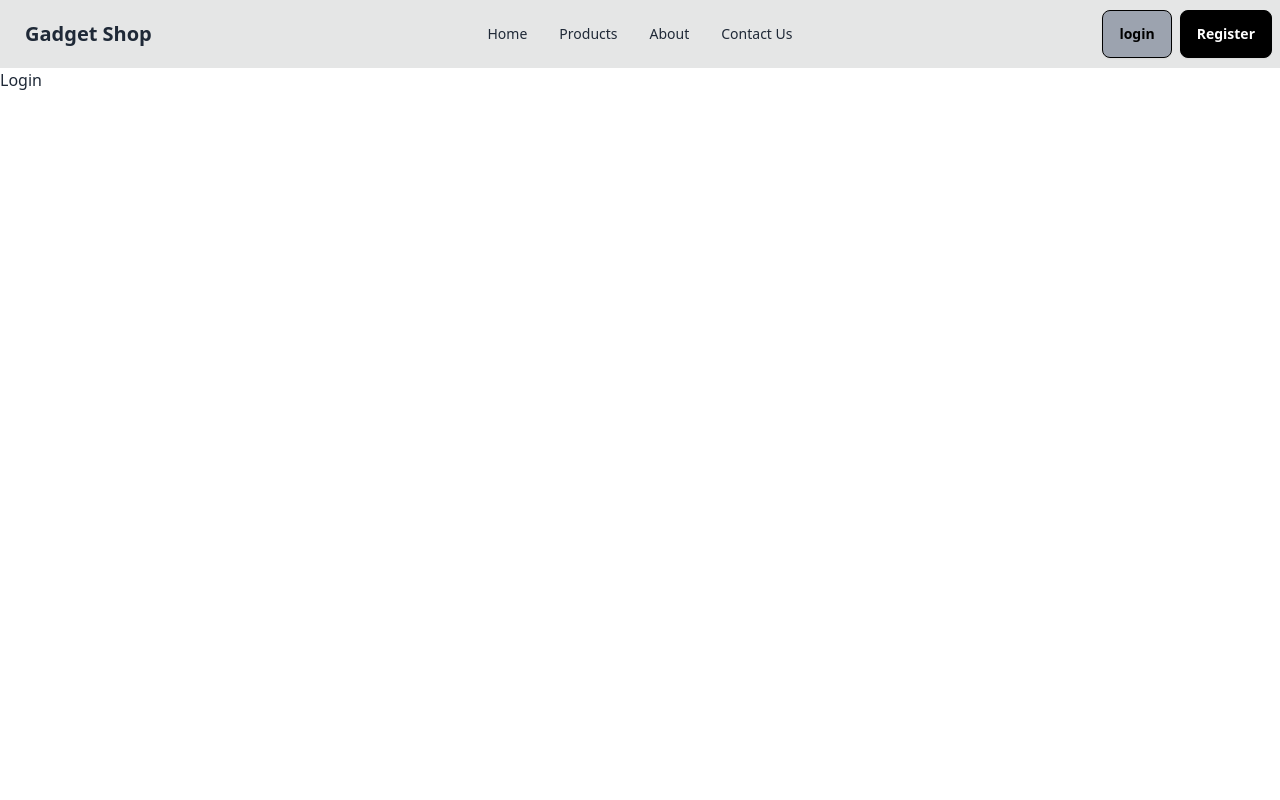
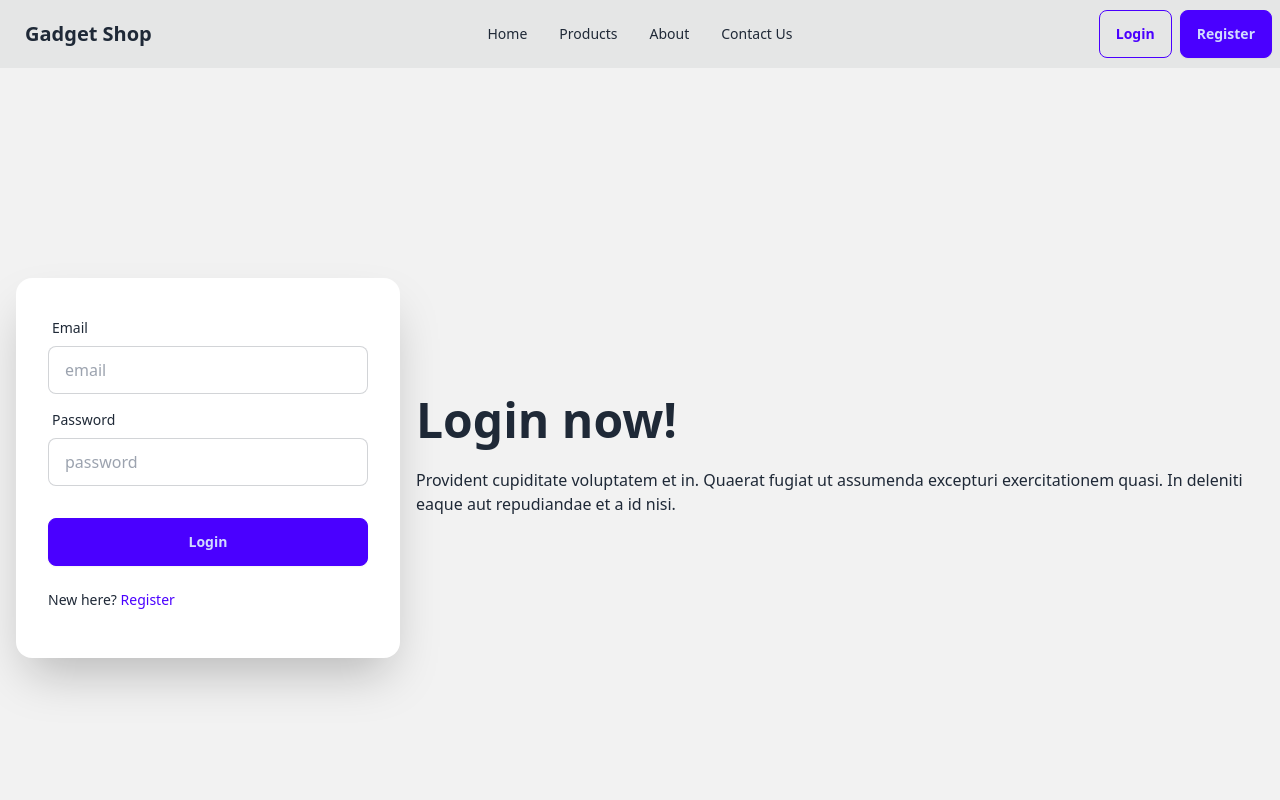
Before and after one commit to chowdhurynabila/gadget-shop, a React (Vite) app: page /login in a window 1280 px wide. Shown: the top 800 px of the page. Built offline with nearby package versions, Linux system fonts and the light colour scheme.

Commit message:
new changes, added AuthProvider

```diff
--- a/package.json
+++ b/package.json
@@ -10,6 +10,7 @@
     "preview": "vite preview"
   },
   "dependencies": {
+    "firebase": "^11.0.2",
     "localforage": "^1.10.0",
     "match-sorter": "^8.0.0",
     "react": "^18.3.1",
--- /dev/null
+++ b/src/AuthProvider/AuthProvider.jsx
@@ -0,0 +1,28 @@
+import { createContext } from "react"
+import { app } from "../firebase-config/firebase";
+import { getAuth, createUserWithEmailAndPassword, signInWithEmailAndPassword } from "firebase/auth";
+
+
+
+export const AuthContext = createContext(null);
+
+const auth = getAuth(app)
+
+const AuthProvider = () => {
+
+    const createUser = (email, password) =>{
+        return createUserWithEmailAndPassword(auth, email, password);
+    };
+
+    const Login = (email,password) =>{
+        return signInWithEmailAndPassword(auth,email, password)
+    }
+
+
+
+  return (
+    <div>AuthProvider</div>
+  )
+}
+
+export default AuthProvider
--- a/src/Components/Navbar.jsx
+++ b/src/Components/Navbar.jsx
@@ -70,10 +70,10 @@ const Navbar = () => {
           <div className="navbar-end">
             <div className="flex gap-2 items-center">
               <Link to="/login">
-              <button className="btn bg-gray-400 text-black  border border-black ">login</button>
+              <button className="btn btn-primary btn-outline ">Login</button>
               </Link>
               <Link to="/register">
-              <button className="btn bg-black text-white border border-black ">Register</button>
+              <button className="btn btn-primary ">Register</button>
               </Link>
             </div>
 
--- a/src/Pages/Login.jsx
+++ b/src/Pages/Login.jsx
@@ -1,7 +1,52 @@
+import { Link } from "react-router-dom"
 
 const Login = () => {
   return (
-    <div>Login</div>
+    <div className="hero bg-base-200 min-h-screen">
+      <div className="hero-content flex-col lg:flex-row-reverse">
+        <div className="text-center lg:text-left">
+          <h1 className="text-5xl font-bold">Login now!</h1>
+          <p className="py-6">
+            Provident cupiditate voluptatem et in. Quaerat fugiat ut assumenda
+            excepturi exercitationem quasi. In deleniti eaque aut repudiandae et
+            a id nisi.
+          </p>
+        </div>
+        <div className="card bg-base-100 w-full max-w-sm shrink-0 shadow-2xl">
+          <form className="card-body">
+            <div className="form-control">
+              <label className="label">
+                <span className="label-text">Email</span>
+              </label>
+              <input
+                type="email"
+                placeholder="email"
+                className="input input-bordered"
+                required
+              />
+            </div>
+            <div className="form-control">
+              <label className="label">
+                <span className="label-text">Password</span>
+              </label>
+              <input
+                type="password"
+                placeholder="password"
+                className="input input-bordered"
+                required
+              />
+
+            </div>
+
+            <div className="form-control mt-6">
+              <button className="btn btn-primary">Login</button>
+            </div>
+            <p className="my-4 text-sm font-light">New here? {" "} <Link to="/register" className="text-primary">Register</Link></p>
+          </form>
+
+        </div>
+      </div>
+    </div>
   )
 }
 
--- a/src/Pages/Register.jsx
+++ b/src/Pages/Register.jsx
@@ -1,3 +1,5 @@
+import { Link } from "react-router-dom";
+
 const Register = () => {
 
 
@@ -35,16 +37,26 @@ const Register = () => {
                 className="input input-bordered"
                 required
               />
+
+            </div>
+            <div className="form-control">
               <label className="label">
-                <a href="#" className="label-text-alt link link-hover">
-                  Forgot password?
-                </a>
+                <span className="label-text">Confirm Password</span>
               </label>
+              <input
+                type="password"
+                placeholder="password"
+                className="input input-bordered"
+                required
+              />
+
             </div>
             <div className="form-control mt-6">
               <button className="btn btn-primary">Register</button>
             </div>
+            <p className="my-4 text-sm font-light">Already have an account? <Link to="/login" className="text-primary">Login</Link></p>
           </form>
+
         </div>
       </div>
     </div>
```
Also changed, not shown: 1 other file (tests, documents, lock files or other folders).
